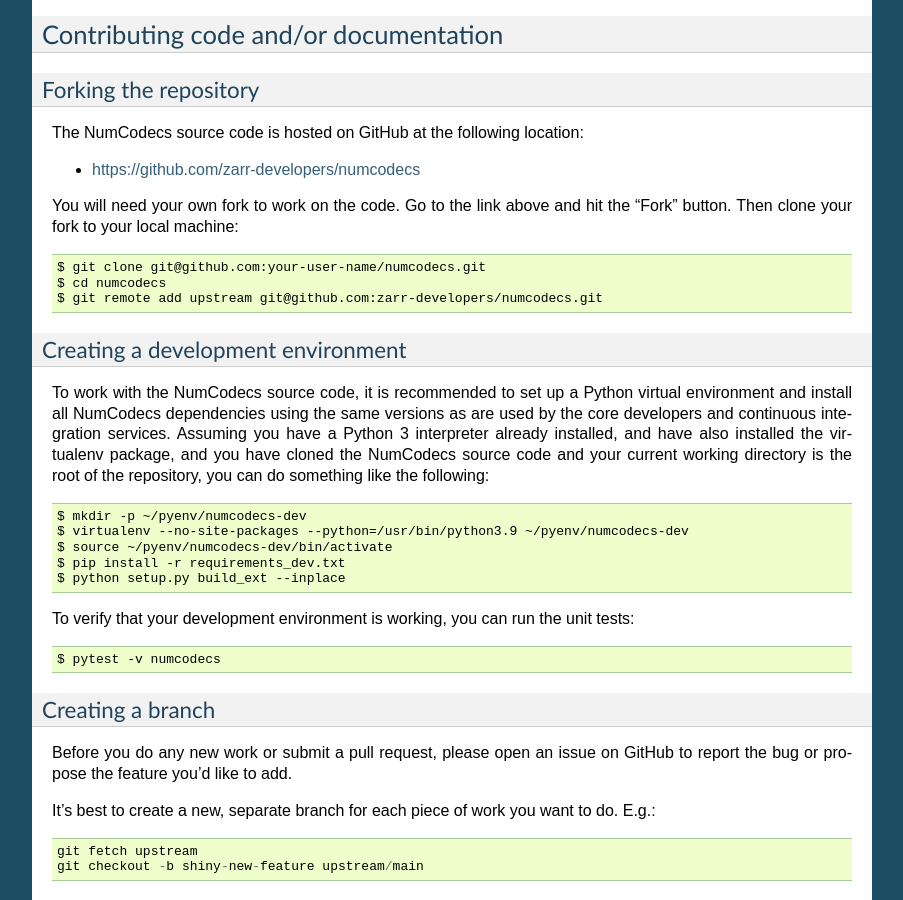
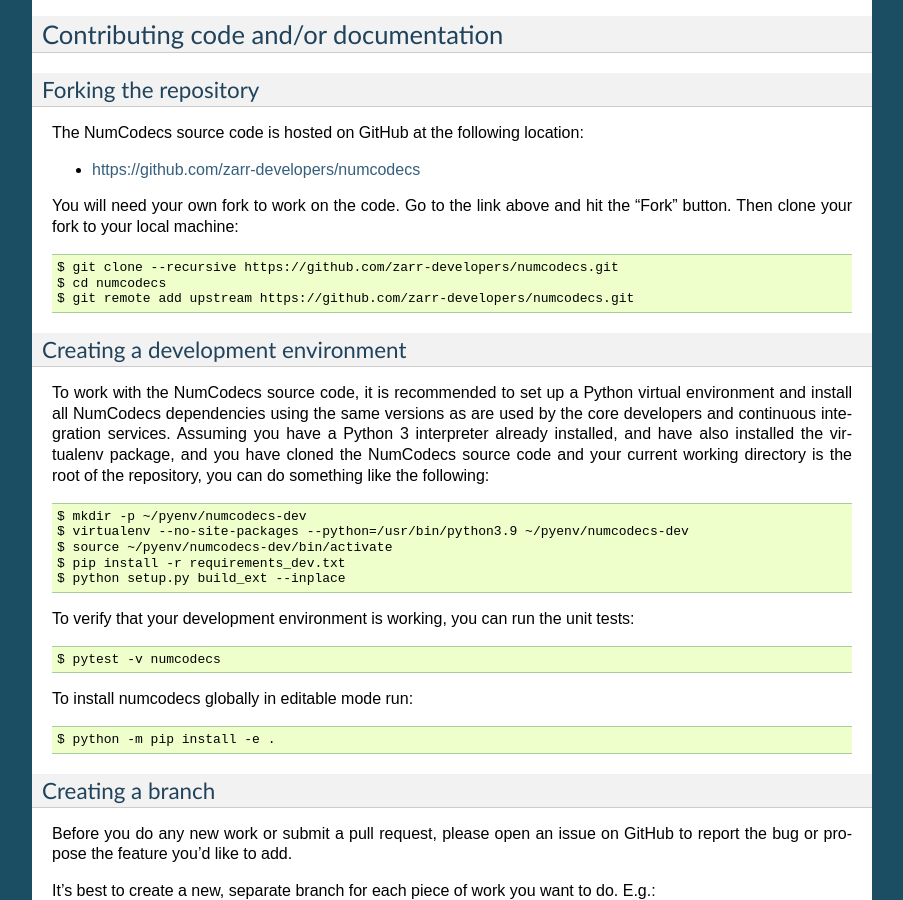
Before and after one commit to zarr-developers/numcodecs, a Sphinx documentation site: the page built from docs/contributing.rst, in a window 1280 px wide and 900 px high, scrolled down 1063 px. Shown: the whole window, without its empty margins (198-1101 px from the left). Built offline with Sphinx 7.4.7, drawn with Linux system fonts in a browser that asks for light colours; pages that are not in the unit, such as notebooks, are missing from menus; the version number could not be read and is left out.

Commit message:
Update developer installation guide

```diff
--- a/docs/contributing.rst
+++ b/docs/contributing.rst
@@ -75,9 +75,9 @@
 You will need your own fork to work on the code. Go to the link above and hit
 the "Fork" button. Then clone your fork to your local machine::
 
-    $ git clone git@github.com:your-user-name/numcodecs.git
+    $ git clone --recursive https://github.com/zarr-developers/numcodecs.git
     $ cd numcodecs
-    $ git remote add upstream git@github.com:zarr-developers/numcodecs.git
+    $ git remote add upstream https://github.com/zarr-developers/numcodecs.git
 
 Creating a development environment
 ~~~~~~~~~~~~~~~~~~~~~~~~~~~~~~~~~~
@@ -98,6 +98,10 @@
 To verify that your development environment is working, you can run the unit tests::
 
     $ pytest -v numcodecs
+
+To install numcodecs globally in editable mode run::
+
+    $ python -m pip install -e .
 
 Creating a branch
 ~~~~~~~~~~~~~~~~~
```
